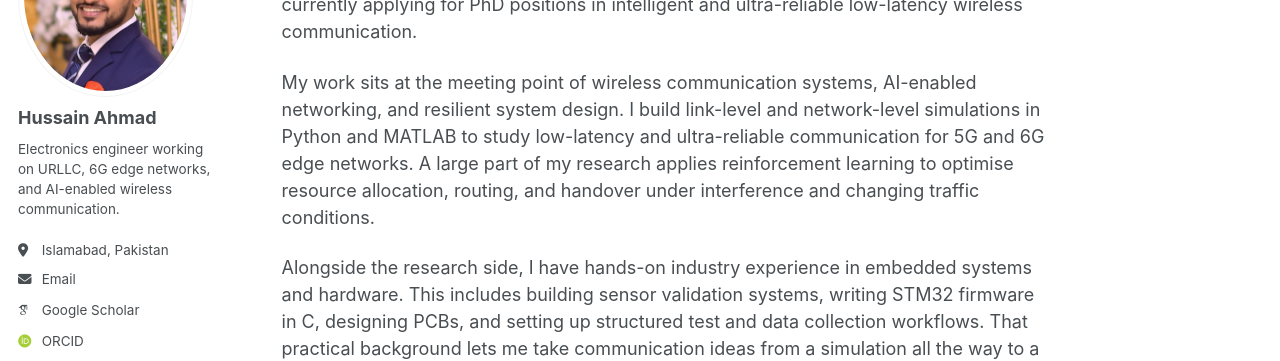
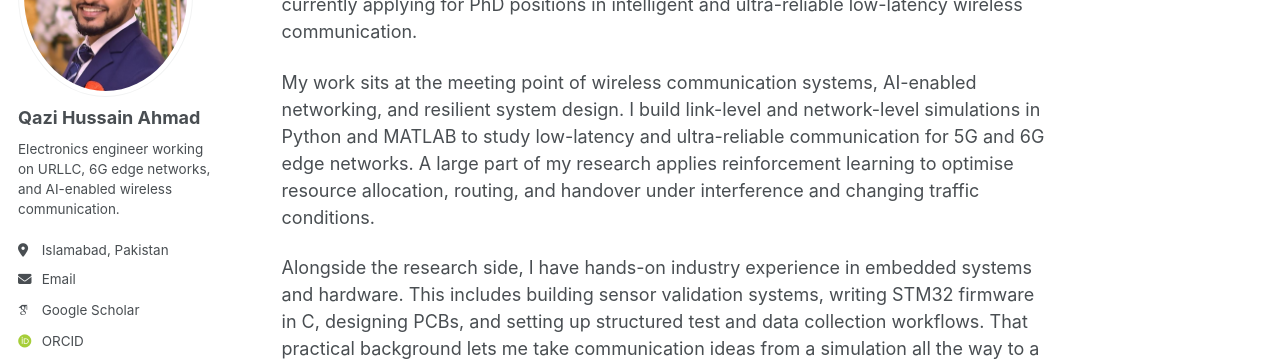
Before and after one commit to hussain1549/hussain1549.github.io, a Jekyll site: the page built from _pages/about.md, in a window 1280 px wide. Shown: the part 206-567 px from the top of the page. Built offline with Jekyll 4.4.1, drawn with Linux system fonts in a browser that asks for light colours; some web fonts are replaced; a script bundle is joined from its source files by our own code; library files that are not in the unit come from our copies.

Commit message:
Update _config.yml

```diff
--- a/_config.yml
+++ b/_config.yml
@@ -23,7 +23,7 @@ repository               : "hussain1549/hussain1549.github.io" # TODO: replace Y
 author:
   # Biographic information
   avatar           : "profile1.png"
-  name             : "Hussain Ahmad"
+  name             : "Qazi Hussain Ahmad"
   pronouns         : # example: "she/her"
   bio              : "Electronics engineer working on URLLC, 6G edge networks, and AI-enabled wireless communication."
   location         : "Islamabad, Pakistan"
```
